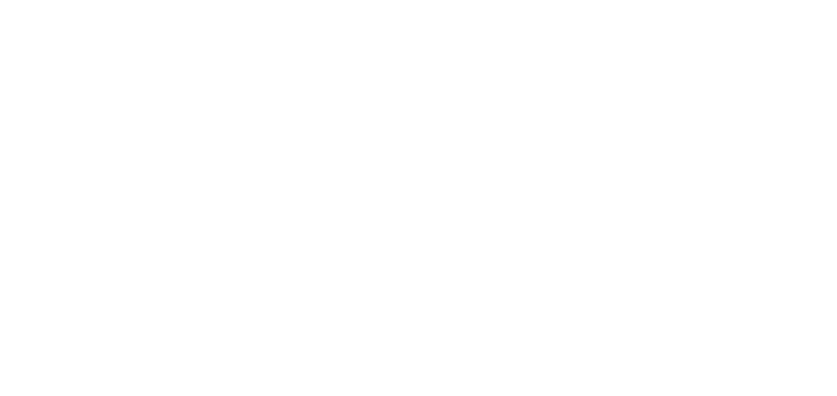
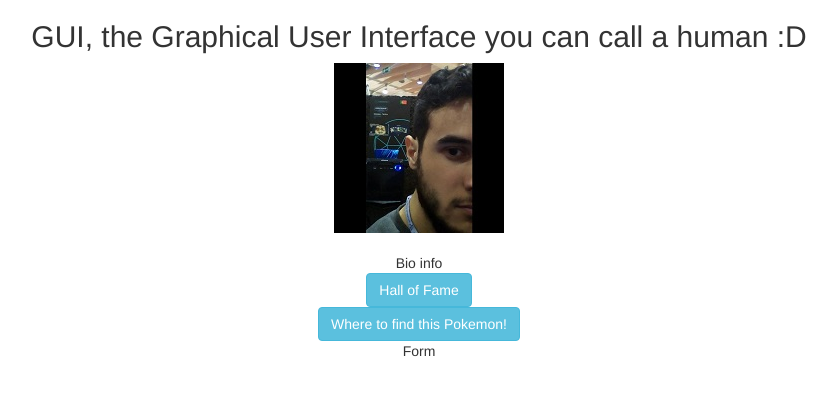
Before and after one commit to JoaoGSRocha/AwesomeEvaluationGoingWrong, a plain HTML site: page index.html in a window 1280 px wide. Shown: the whole page, without its empty margins (221-1058 px from the left). Drawn offline with nearby package versions, Linux system fonts and the light colour scheme.

Commit message:
[Add]  Bootstrap Collapsable Sys. & Some Init Setup of the same
Keywords: Add,  Bootstrap, JQuery, Collapse
Importance: Critical

```diff
--- a/index.html
+++ b/index.html
@@ -1,15 +1,48 @@
 <!DOCTYPE html>
 <html>
 <head>
+	<!-- All of the above code is to import from the cloud servers
+	both the bootstrap styling for the button and the jquery library in order
+	to be able to collapse the content of all the divs -->
+	<meta name="viewport" content="width=device-width, initial-scale=1">
+	<link rel="stylesheet" href="https://maxcdn.bootstrapcdn.com/bootstrap/3.3.7/css/bootstrap.min.css">
+	<script src="https://ajax.googleapis.com/ajax/libs/jquery/3.3.1/jquery.min.js"></script>
+	<script src="https://maxcdn.bootstrapcdn.com/bootstrap/3.3.7/js/bootstrap.min.js"></script>
+ 	<!-- UP TILL HERE WAS ALL THE NECESSARY IMPORTS, link of the sample code I used
+  	as reference, follows underneath
+  	https://www.w3schools.com/bootstrap/tryit.asp?filename=trybs_ref_js_collapse_simple&stacked=h -->
+
+ 	<link rel="stylesheet" type="text/css" href="Style/general.css">
 	<title>GUI, the Graphical User Interface you can call a human :D</title>
 </head>
 <body>
-<div id="prof_pic">
+	<center>
 
-</div>
-<div id="bio"></div>
-<div id="form"></div>
-<div id="map"></div>
-<div id="map"></div>
+	<h2>GUI, the Graphical User Interface you can call a human :D</h2>
+
+ 	<div id="prof_pic">
+		<img src="imgs/profile_picas.jpg" alt="A really annoying message telling you your profile didn't bother showing up..."/>
+	</div>
+	<br>
+	<div id="bio" >
+		Bio info
+	</div>
+	<div id="gallery" class="collapse guiCollapse">
+		Gallery
+	</div>
+	<button type="button" class="btn btn-info" data-toggle="collapse"
+		data-target=".hallCol">Hall of Fame
+	</button>
+<br>
+	<div id="map" class="collapse mapCoL">
+		Map
+	</div>
+	<button type="button" class="btn btn-info" data-toggle="collapse"
+		data-target=".mapCol">Where to find this Pokemon!
+	</button>
+<br>
+	<div id="form" class="collapse guiCollapse"></div>
+		Form
+	</center>
 </body>
 </html>
```
